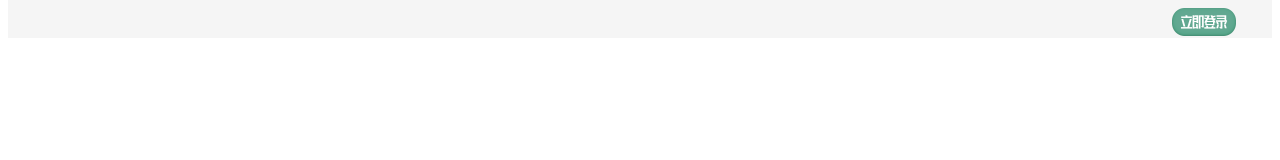
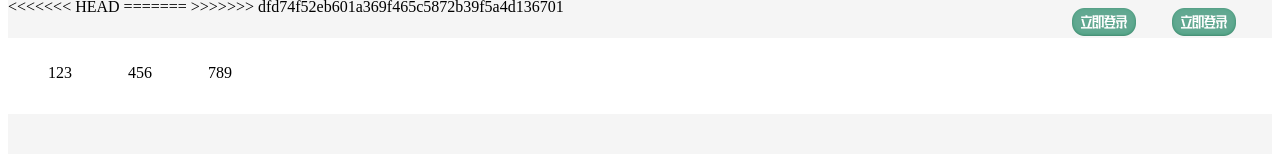
Before and after one commit to LibeRatoR10001/science-innovation-project, a plain HTML site: page 工程/index.html in a window 1280 px wide. Drawn offline with Linux system fonts and the light colour scheme.

Commit message:
Update index.html

```diff
--- a/工程/index.html
+++ b/工程/index.html
@@ -4,17 +4,32 @@
 <meta charset="utf-8">
 <title>主页</title>
 <link href="css/style_main.css" rel="stylesheet" type="text/css">
+
 </head>
 
-<body>
+<body >
 	<div class="header-bar">
 		<div class="header-content">
+<<<<<<< HEAD
 			<div class="button"><a href="login.html"><img src="img/微信图片_20230315224654.png" class="button_main"></a></div>
+=======
+			<div class="button"><a href="log_in.html"><img src="img/微信图片_20230315224654.png" class="button_main"></a></div>
+>>>>>>> dfd74f52eb601a369f465c5872b39f5a4d136701
 		</div>
 	</div>
-	<div class="container">
+	<div class="main_body">
+		<div class="body_nav">
+			<ul class="nav_contain">
+				<li>123</li>
+				<li>456</li>
+				<li>789</li>
+			</ul>
+		</div>
+	</div>
+	<div class="footer">
+		<div>
 
+		</div>
 	</div>
-
 </body>
 </html>
```
